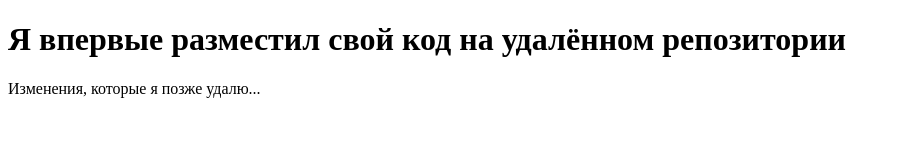
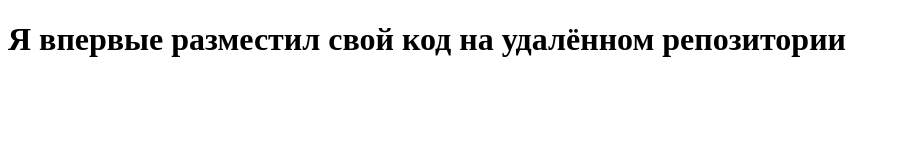
Before and after one commit to Mamuka-111/test_repo, a plain HTML site: page index.html in a window 1280 px wide. Shown: the whole page, without its empty margins (0-900 px from the left). Drawn offline with Linux system fonts and the light colour scheme.

Commit message:
Revert "Ошибочный коммит"
This reverts commit 4b5b149801db09794ae7b7e6dbd847693b6fed07.

```diff
--- a/index.html
+++ b/index.html
@@ -7,6 +7,5 @@
 </head>
 <body>
     <h1>Я впервые разместил свой код на удалённом репозитории</h1>
-    <p>Изменения, которые я позже удалю...</p>
 </body>
 </html>
```
